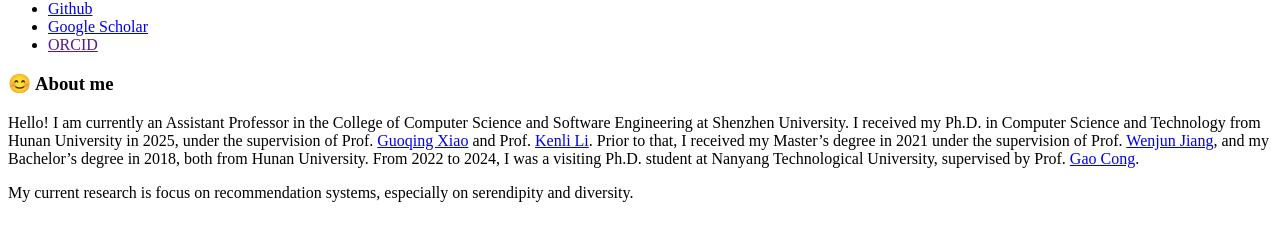
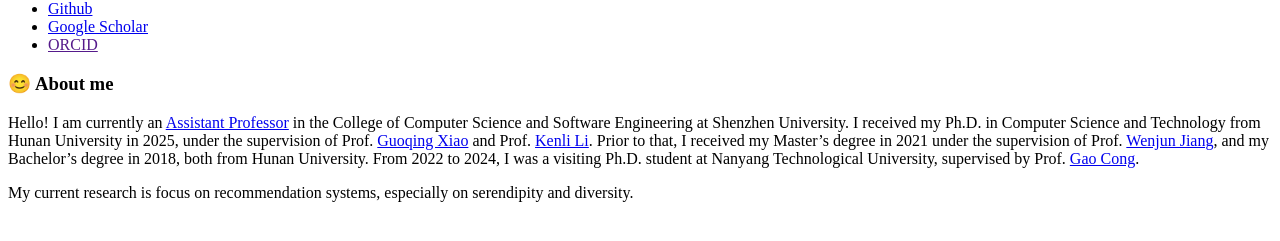
Before and after one commit to Xueqi-Li/Xueqi-Li.github.io, a Jekyll site: the page built from _pages/includes/intro.md, in a window 1280 px wide. Shown: the part 307-548 px from the top of the page. Built offline with Jekyll 4.4.1, drawn with Linux system fonts in a browser that asks for light colours; our own code applies the rules of GitHub Pages for plain Markdown files; part of the change alters nothing that is shown.

```diff
--- a/_pages/includes/intro.md
+++ b/_pages/includes/intro.md
@@ -1,6 +1,6 @@
 # 😊 About me
 Hello!
-I am currently an Assistant Professor in the College of Computer Science and Software Engineering at Shenzhen University.
+I am currently an [Assistant Professor](https://csse.szu.edu.cn/pages/user/index?id=1339) in the College of Computer Science and Software Engineering at Shenzhen University.
 I received my Ph.D. in Computer Science and Technology from Hunan University in 2025, under the supervision of Prof. [Guoqing Xiao](http://csee.hnu.edu.cn/people/xiaoguoqing) and Prof. [Kenli Li](http://csee.hnu.edu.cn/people/likenli).
 Prior to that, I received my Master’s degree in 2021 under the supervision of Prof. [Wenjun Jiang](http://csee.hnu.edu.cn/people/jiangwenjun), and my Bachelor’s degree in 2018, both from Hunan University.
 From 2022 to 2024, I was a visiting Ph.D. student at Nanyang Technological University, supervised by Prof. [Gao Cong](https://personal.ntu.edu.sg/gaocong/).
```
